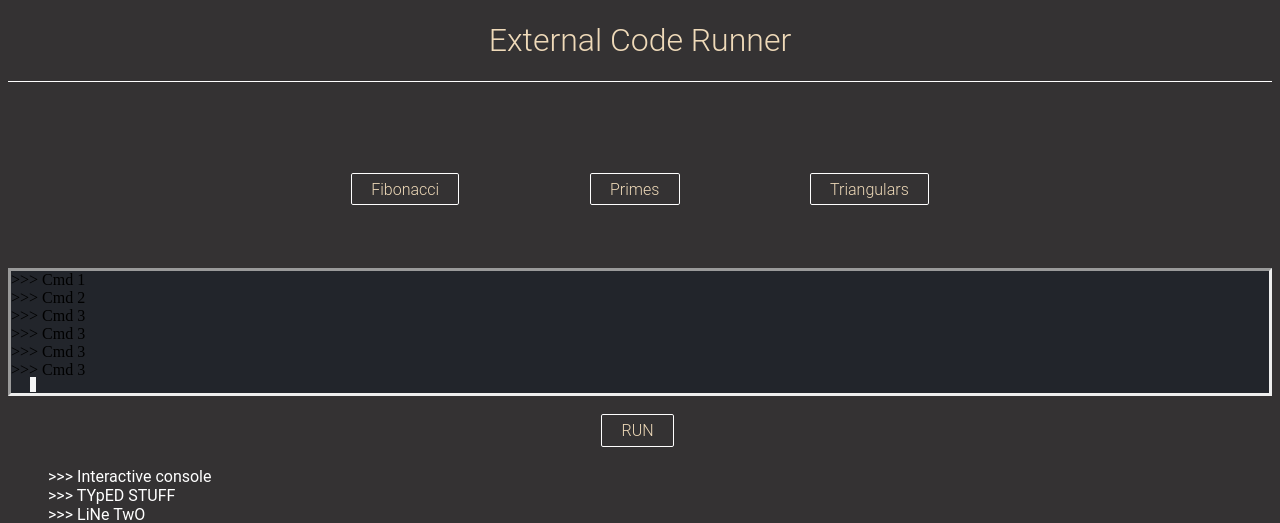
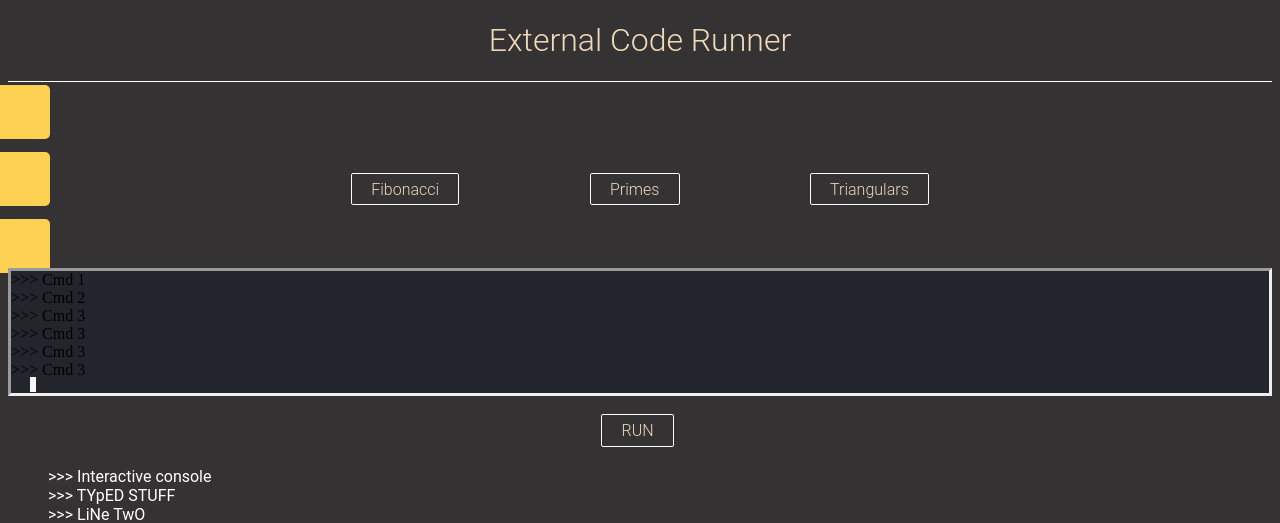
Before and after one commit to jsteng19/remote_machine, a Flask app: page / in a window 1280 px wide. Shown: the top 523 px of the page. Run offline with Flask 2, Linux system fonts and the light colour scheme; some libraries are stand-ins or nearby versions.

Commit message:
Update home.html

```diff
--- a/templates/home.html
+++ b/templates/home.html
@@ -66,10 +66,14 @@
         <link rel= "stylesheet" type= "text/css" href= "{{ url_for('static',filename='styles/styles.css')}}">
         <h1 class = "toptitle">External Code Runner</h1>
       <hr class = "topline">
-
+      <div id="mySidenav" class="sidenav">
+            <a href="home.html" id="home">Home</a>
+            <a href="about.html" id="about">About</a>
+            <a href="#" id="contact">Contact</a>
+      </div>
         <div id ="buttdiv">
         {% for program in db %}
-          <a href = "#" class = "button1" onclick = 'changeColor("{{program["name"]}}", {{jsondb}})' id = '{{program["name"]}}' style = 'margin:5%; justify-content: center;'> {{program["name"]}} </a>
+          <a href = "#" class = "button1" title = "{{program["description"]}}" onclick = 'changeColor("{{program["name"]}}", {{jsondb}})' id = '{{program["name"]}}' style = 'margin:5%; justify-content: center;'> {{program["name"]}} </a>
         {% endfor %}
       </div>
         <div id ="inputLog">
```
